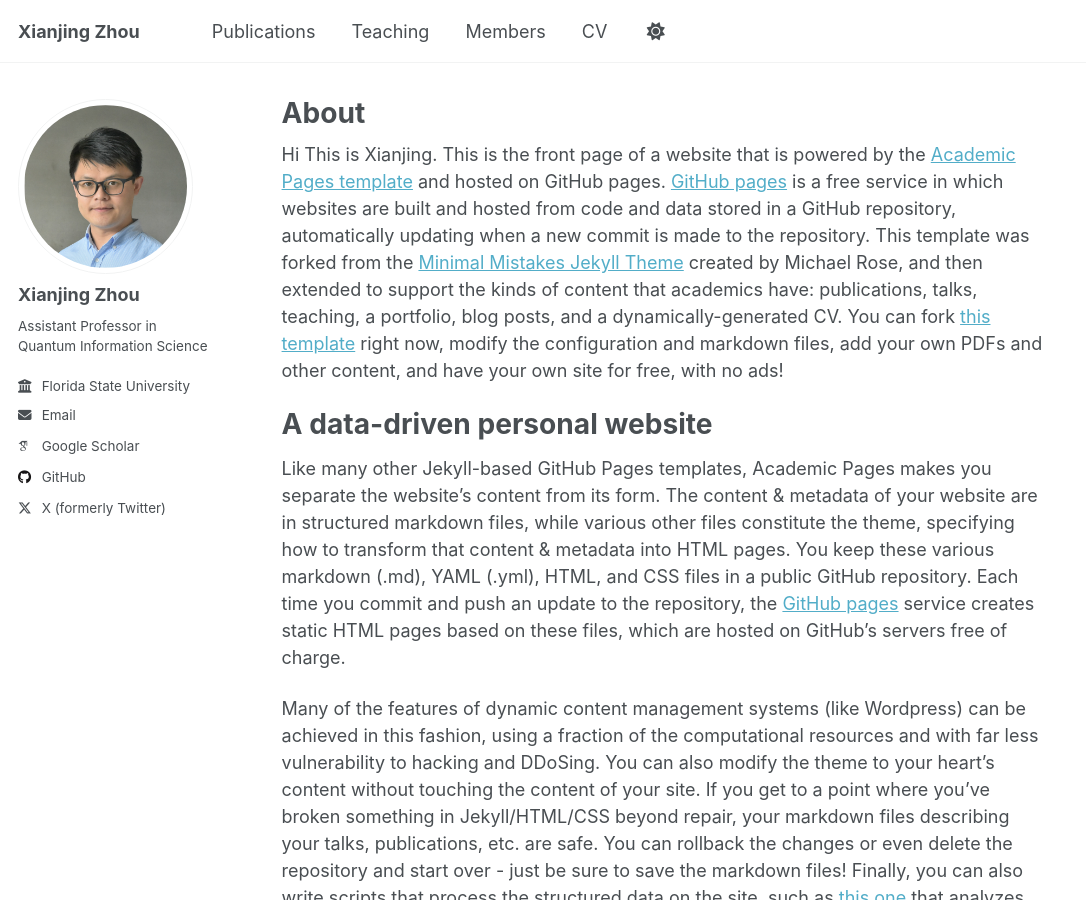
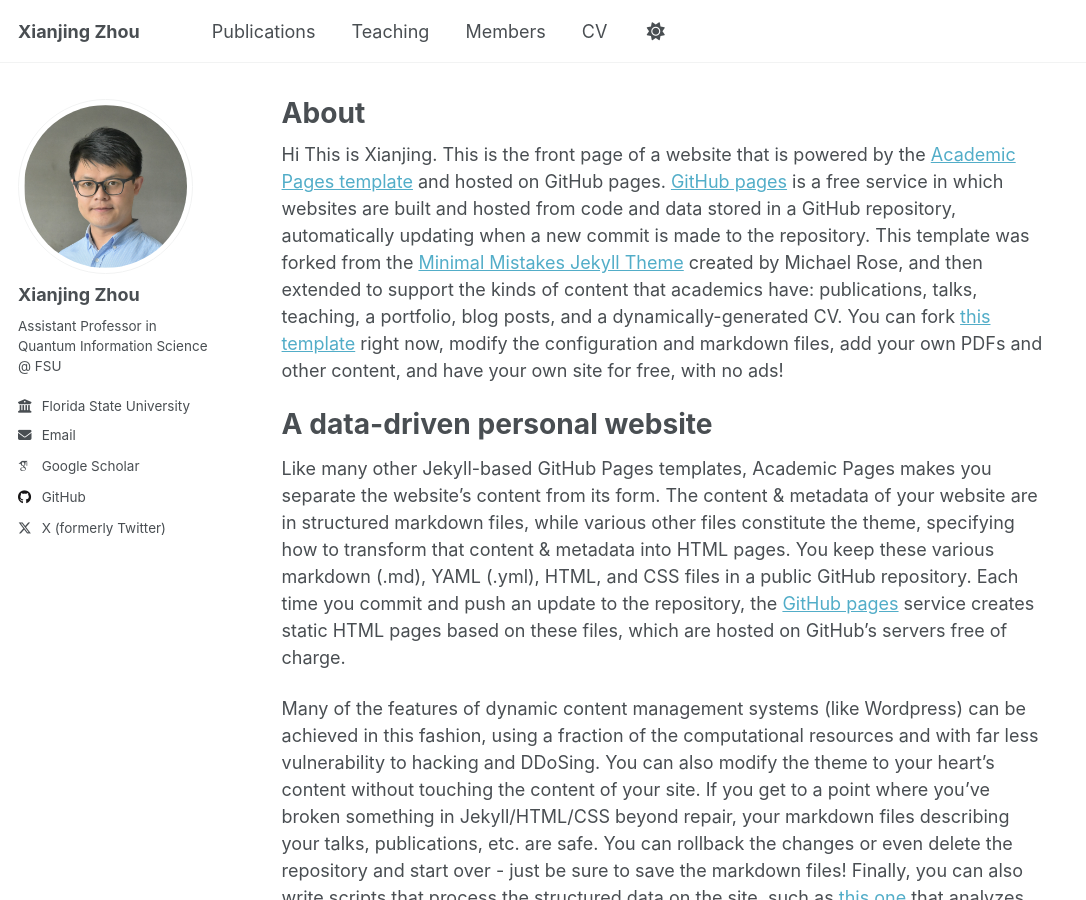
Before and after one commit to XianjingZhou/XianjingZhou.github.io, a Jekyll site: the page built from _pages/about.md, in a window 1280 px wide and 900 px high. Shown: the whole window, without its empty margins (0-1086 px from the left). Built offline with Jekyll 4.4.1, drawn with Linux system fonts in a browser that asks for light colours; some web fonts are replaced.

Commit message:
update short bio

```diff
--- a/_config.yml
+++ b/_config.yml
@@ -25,7 +25,7 @@
   avatar           : "profile.jpg"
   name             : "Xianjing Zhou"
   pronouns         : # example: "she/her"
-  bio              : "Assistant Professor in Quantum Information Science"
+  bio              : "Assistant Professor in Quantum Information Science @ FSU"
   location         : #"Earth"
   employer         : "Florida State University"
   uri              : # URL
```
